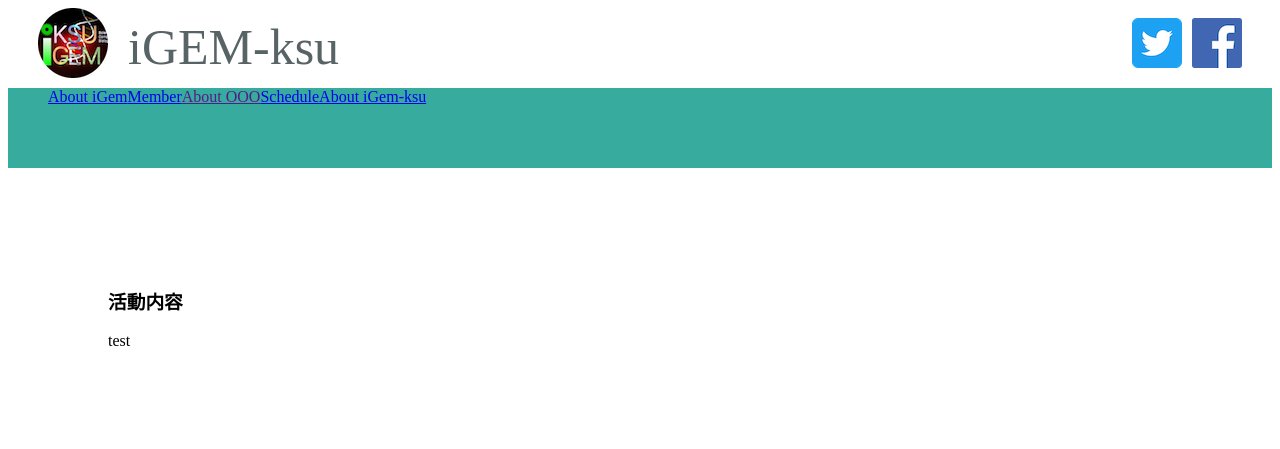
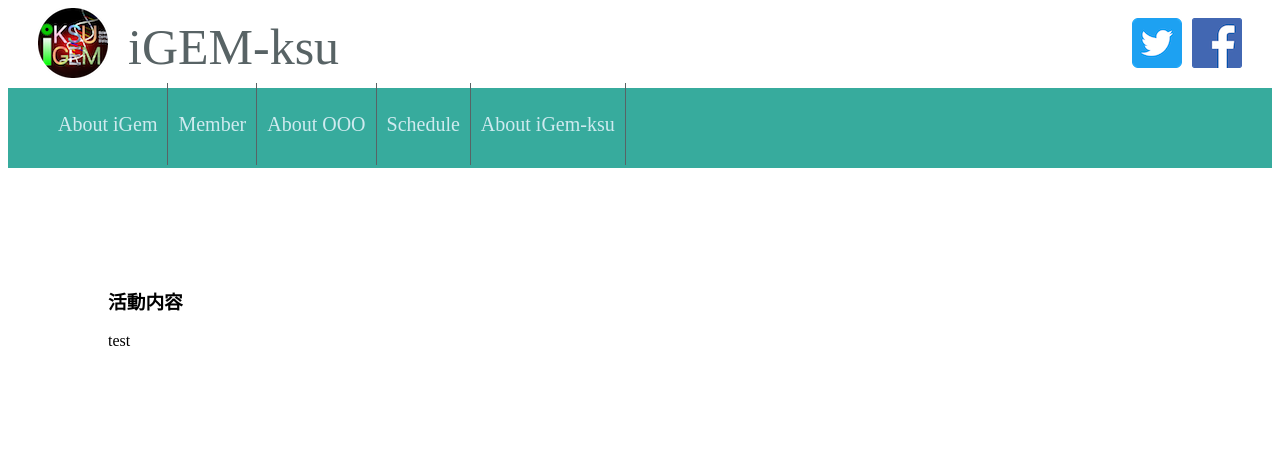
Before and after one commit to sahoI/iGem, a PHP site: page / in a window 1280 px wide. Shown: the top 449 px of the page. Run offline with PHP 8.4, Linux system fonts and the light colour scheme.

Commit message:
ナビゲーション、hoverアクションの作成

```diff
--- a/css/stylesheet.css
+++ b/css/stylesheet.css
@@ -39,6 +39,21 @@ footer {
   background: #37AB9D;
   text-decoration: none;
   color: #CFEAEF; }
+  .navigation .nav-content {
+    color: #CFEAEF; }
+  .navigation ul {
+    padding-top: 25px; }
+  .navigation li a {
+    border-right: 1px solid #586365; }
+  .navigation a {
+    padding: 30px 10px;
+    text-decoration: none;
+    color: #CFEAEF;
+    font-size: 20px; }
+  .navigation a:hover {
+    height: 80px;
+    color: #586365;
+    background-color: #FFC042; }
 
 .main .contents {
   padding: 100px 100px;
--- a/sass/stylesheet.scss
+++ b/sass/stylesheet.scss
@@ -52,7 +52,24 @@ footer {
   text-decoration: none;
   color: #CFEAEF;
   .nav-content {
-
+    color: #CFEAEF;
+  }
+  ul {
+    padding-top: 25px;
+  }
+  li a {
+    border-right: 1px solid #586365;
+  }
+  a {
+    padding: 30px 10px;
+    text-decoration: none;
+    color: #CFEAEF;
+    font-size: 20px;
+  }
+  a:hover {
+    height: 80px;
+    color: #586365;
+    background-color: #FFC042;
   }
 }
 
```
